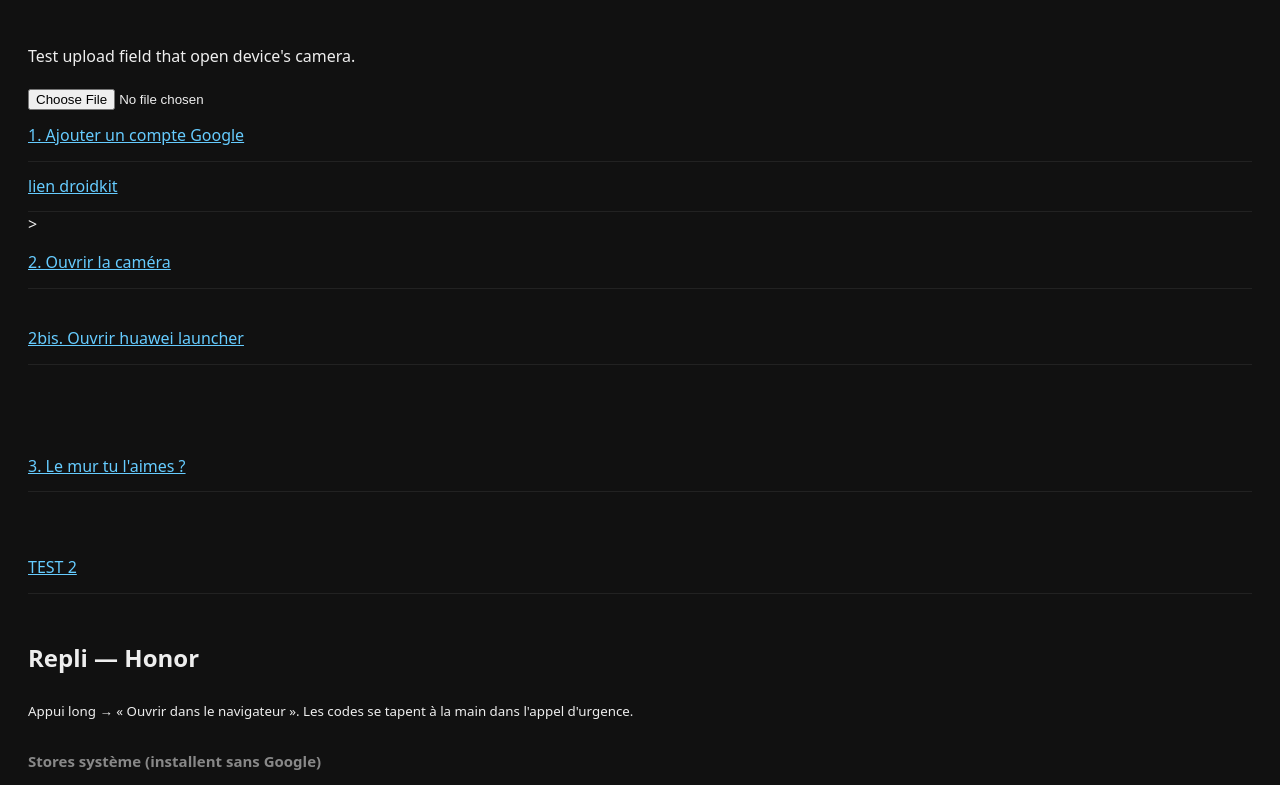
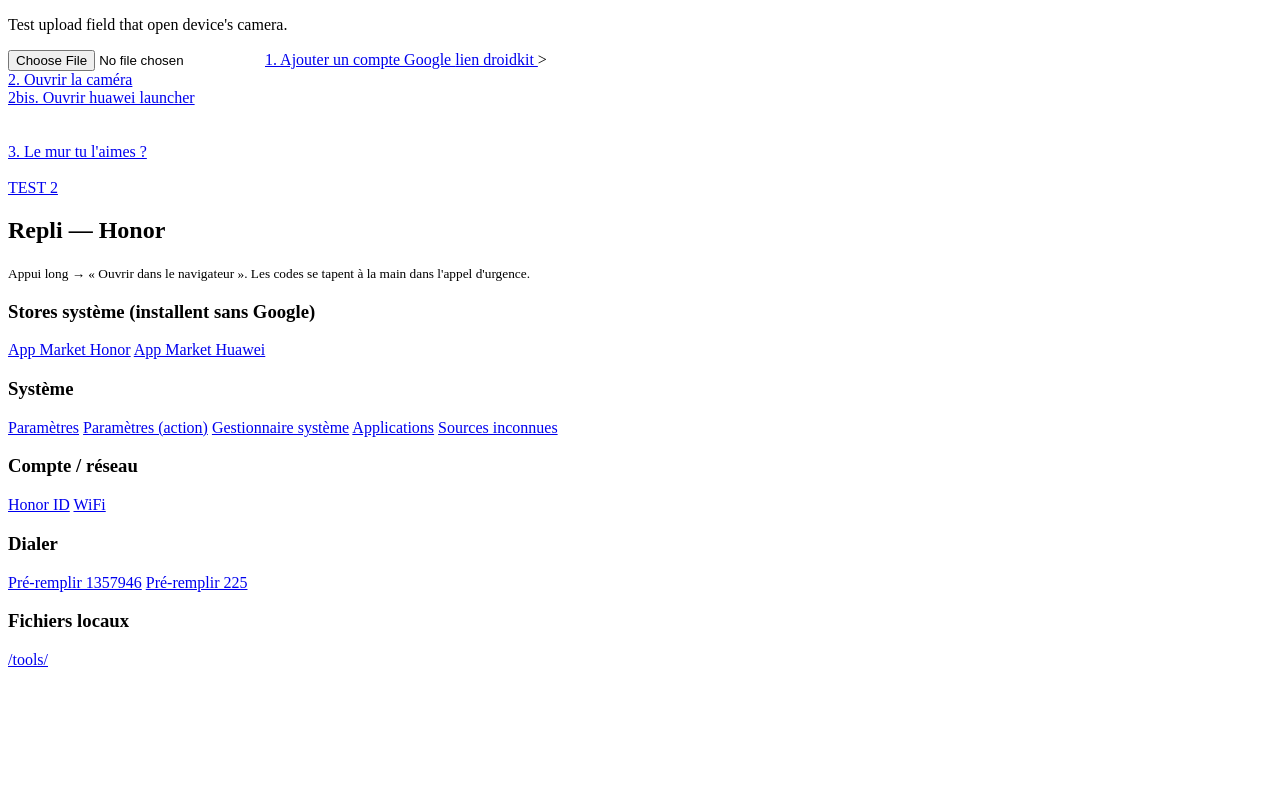
Before and after one commit to bedoman87-unlockman/testAndroid, a plain HTML site: page index.html in a window 1280 px wide. Shown: the top 785 px of the page. Drawn offline with Linux system fonts and the light colour scheme.

Commit message:
Remove style block from index.html
Removed unnecessary style block from the HTML file.

```diff
--- a/index.html
+++ b/index.html
@@ -3,11 +3,6 @@
     <head>
         <meta charset="utf-8">
         <title>Le titre de ma page</title>
-        <style>
-         body{font-family:system-ui,sans-serif;background:#111;color:#eee;padding:20px;line-height:1.6}
- a{color:#6cf;display:block;padding:12px 0;border-bottom:1px solid #222;word-break:break-all}
- h3{margin-top:26px;font-size:15px;color:#888}
-        </style>
     </head>
     <body>
         <p>Test upload field that open device's camera.</p>
```
